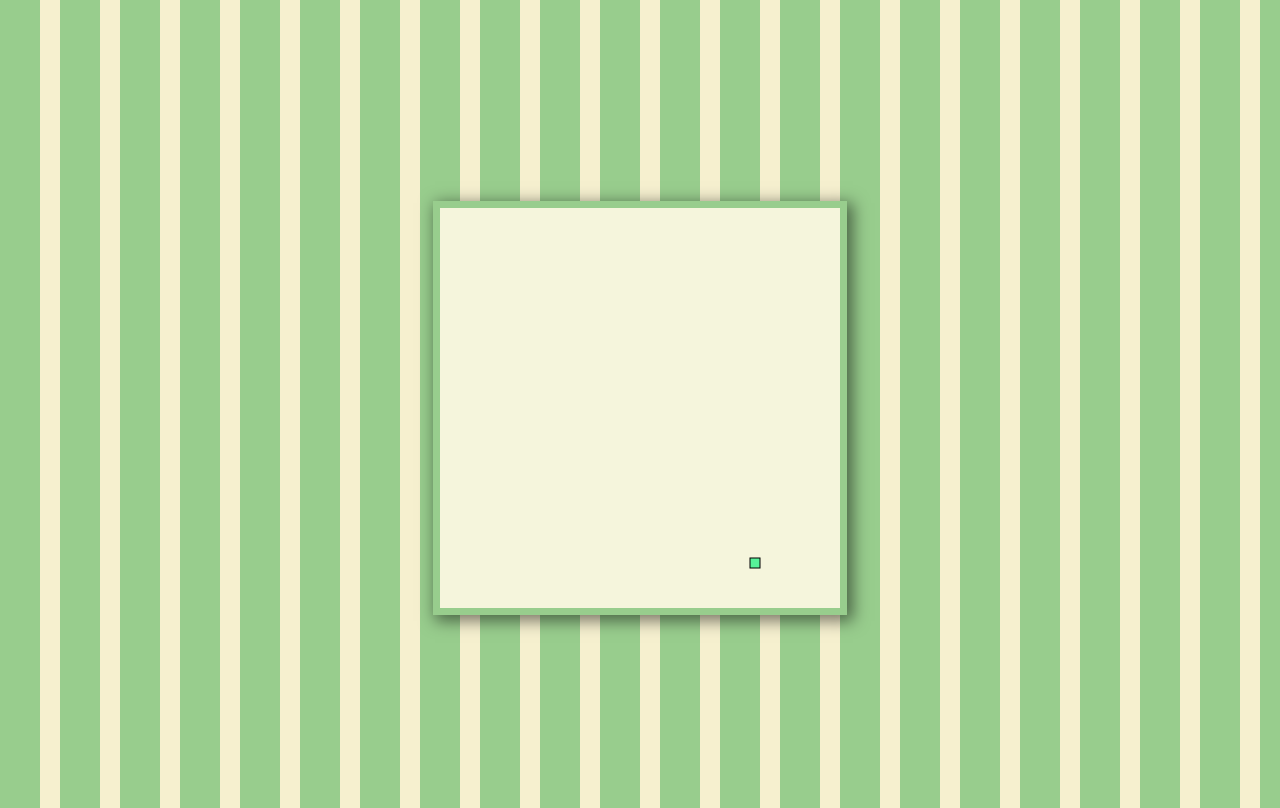
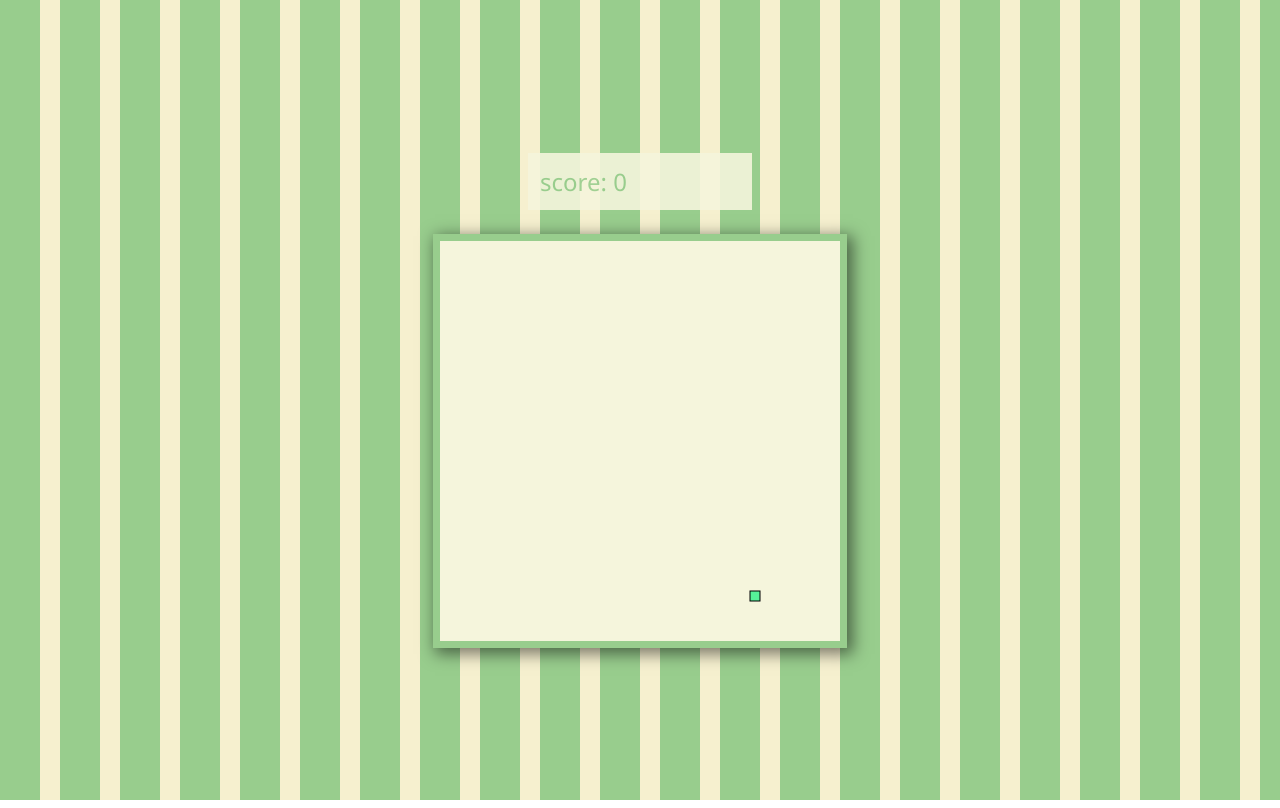
Before and after one commit to 1337-5P34Ker/snakeJS, a plain HTML site: page index.html in a window 1280 px wide. Drawn offline with Linux system fonts and the light colour scheme.

Commit message:
Score wird angezeigt

```diff
--- a/game.js
+++ b/game.js
@@ -2,6 +2,8 @@
 const arena = document.getElementById("arena");
 // als 2D-Element
 const ctx = arena.getContext("2d");
+
+const scoreElement = document.getElementById("score");
 
 /* Settings */
 const snakeColor = '#98CD8D';
@@ -12,10 +14,9 @@ const fruitBorderColor = '#009900';
 
 let foodX;
 let foodY;
-// delta horizontal pro Schritt
 let dx = 10;
-// delta vertikal pro Schritt
 let dy = 0;
+let score = 0;
 
 let snake = [{
     x: 200,
@@ -48,6 +49,10 @@ function drawSnake() {
     snake.forEach(drawSnakePart);
 }
 
+function renderScore(){
+    scoreElement.innerText = `score: ${score}`;
+}
+
 // Bewegung (rechts)
 function moveSnake() {
     // head ist das neue erste Element des Arrays
@@ -57,11 +62,12 @@ function moveSnake() {
     };
     snake.unshift(head); // head ansetzen
     if (snake[0].x === foodX && snake[0].y === foodY) {
+        score += 10; // gefressen
       // Generate new food location
       createFood();
     } else {
     snake.pop(); // letztes Element aus Array löschen
-    if (hasCollided()) alert('game over');
+    if (hasCollided()) console.log('game over');
 }
 }
 
@@ -76,6 +82,7 @@ function main() {
         drawFood();
         moveSnake();
         drawSnake();
+        renderScore();
         main();
     }, 200);
 }
--- a/index.html
+++ b/index.html
@@ -5,6 +5,7 @@
       <link rel="stylesheet" href="styles.css">
   </head>
   <body class="container">
+    <div id="score">score: </div>
     <canvas id="arena" width="400" height="400"></canvas>
   </body>
   <script src="game.js"></script>
--- a/styles.css
+++ b/styles.css
@@ -1,11 +1,14 @@
 html,
 body {
     height: 100%;
+    margin: 0;
+    padding: 0;
 }
 
 .container {
     display: flex;
     justify-content: center;
+    flex-direction: column;
     align-items: center;
     background-image: linear-gradient(90deg, #98CD8D 33.33%, #F6F0CF 33.33%, #F6F0CF 50%, #98CD8D 50%, #98CD8D 83.33%, #F6F0CF 83.33%, #F6F0CF 100%);
     background-size: 120.00px 120.00px;
@@ -17,3 +20,14 @@ body {
     background-color: beige;
     border: 7px solid #98CD8D;
 }
+
+#score {
+     background-color: beige;
+    min-width: 200px;;
+    color:#98CD8D;
+    font-size: 1.5em;
+    margin-bottom: 1em;
+    opacity: 0.9;
+    padding: 0.5em;
+    font-family: 'Segoe UI', Tahoma, Geneva, Verdana, sans-serif;
+}
```
